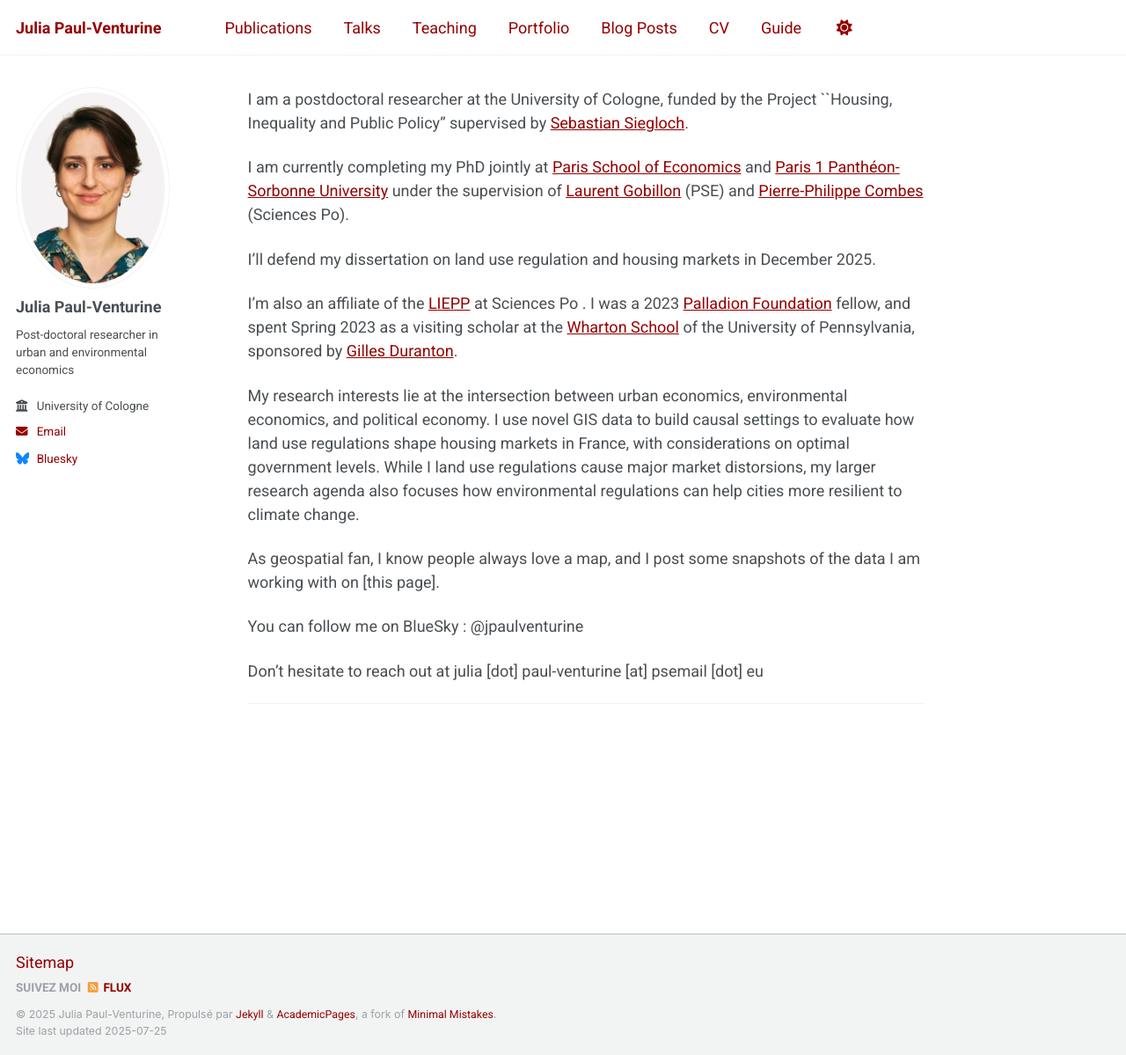
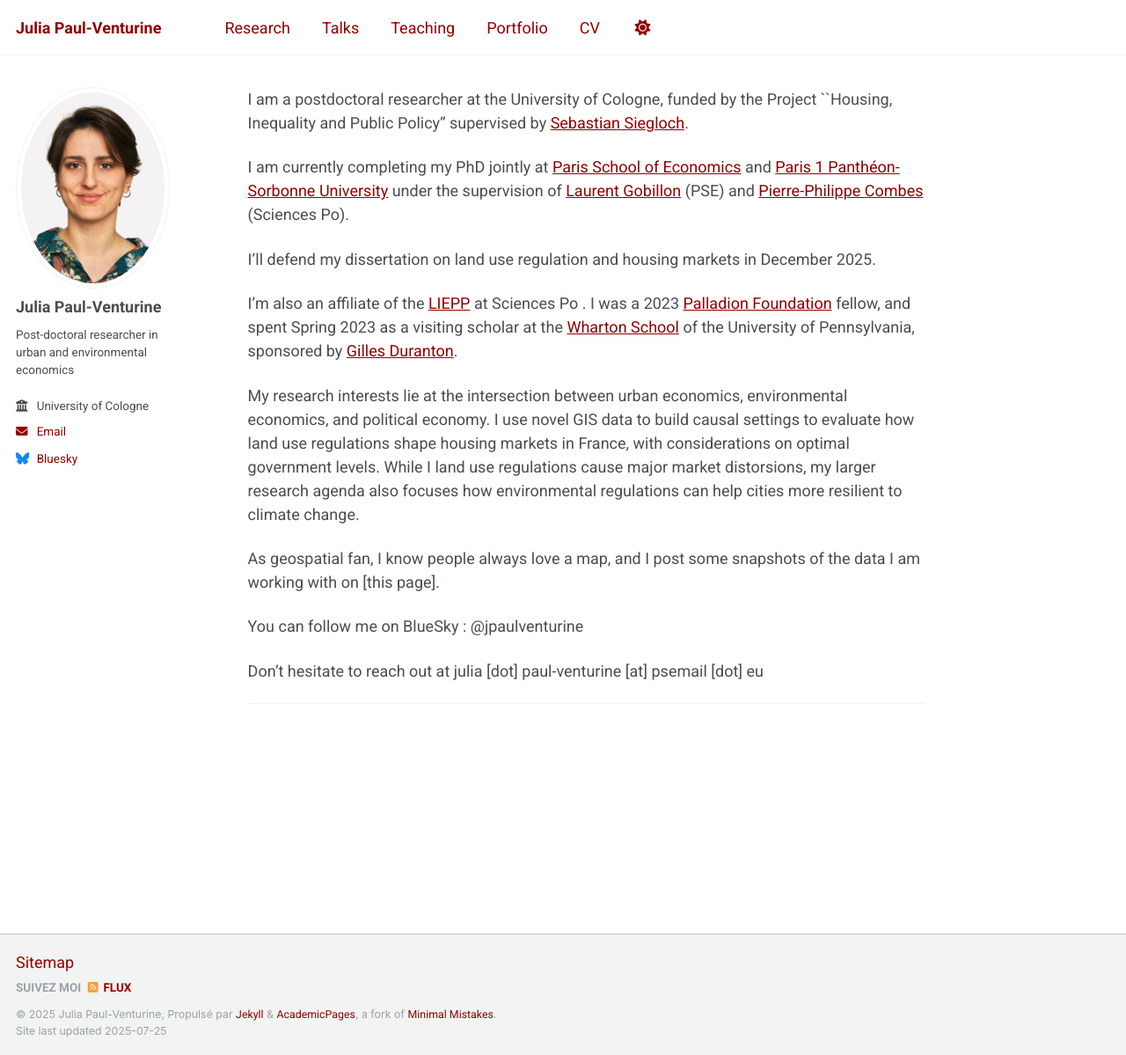
Before and after one commit to julia-paulventurine/julia-paulventurine.github.io, a Jekyll site: the page built from _pages/about.md, in a window 1280 px wide and 1199 px high. Shown: the whole window at 88% size. Built offline with Jekyll 4.4.1, drawn with Linux system fonts in a browser that asks for light colours; a script that is not in the unit is left out.

Commit message:
Update navigation.yml

```diff
--- a/_data/navigation.yml
+++ b/_data/navigation.yml
@@ -8,8 +8,8 @@
 #      Markdown formatted page while the second is generated using JSON.
 
 main:
-  - title: "Publications"
-    url: /publications/
+  - title: "Research"
+    url: /research/
 
   - title: "Talks"
     url: /talks/
@@ -20,14 +20,8 @@ main:
   - title: "Portfolio"
     url: /portfolio/
 
-  - title: "Blog Posts"
-    url: /year-archive/
-
   - title: "CV"
     url: /cv/
 
   # - title: "CV"
   #   url: /cv-json/
-
-  - title: "Guide"
-    url: /markdown/
```
